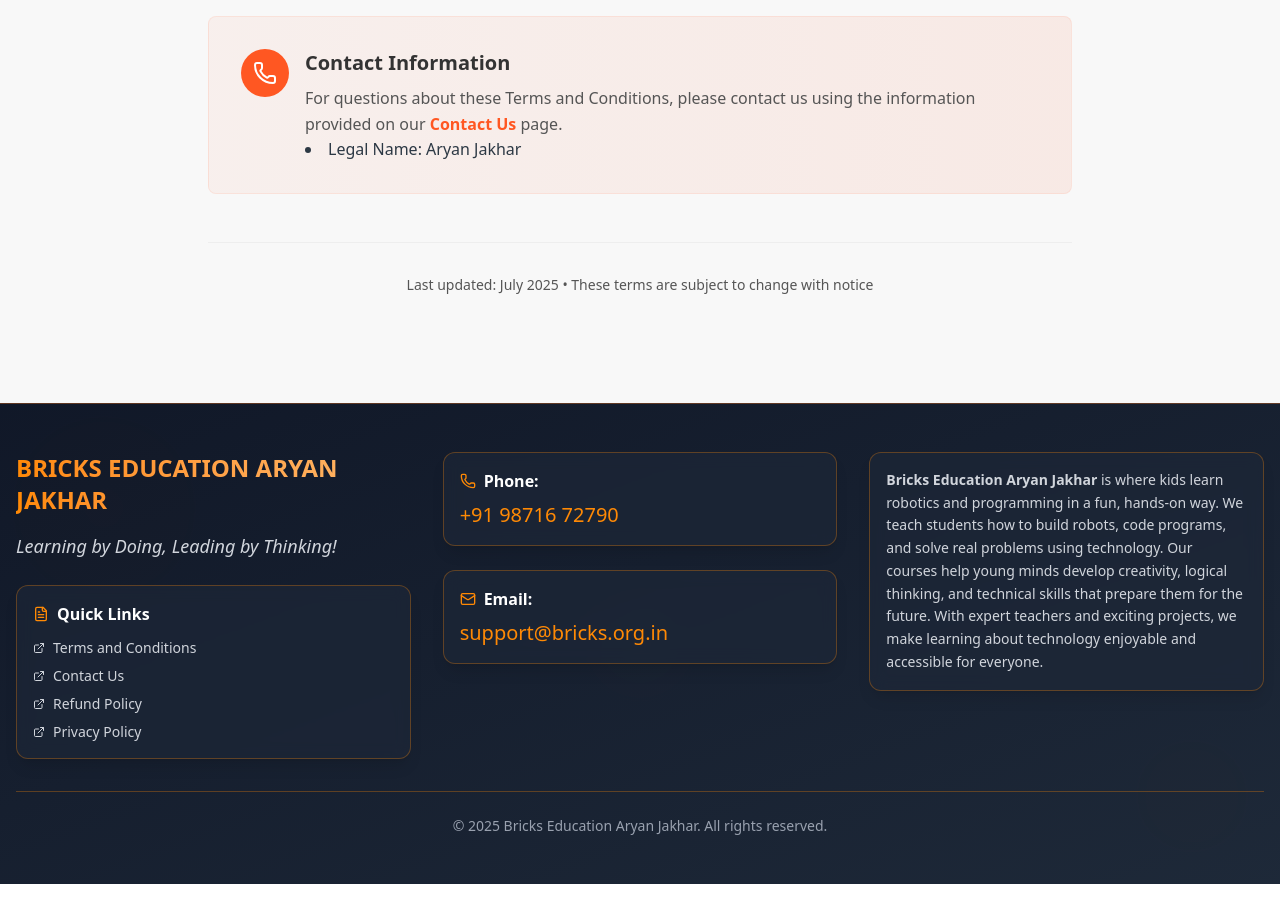
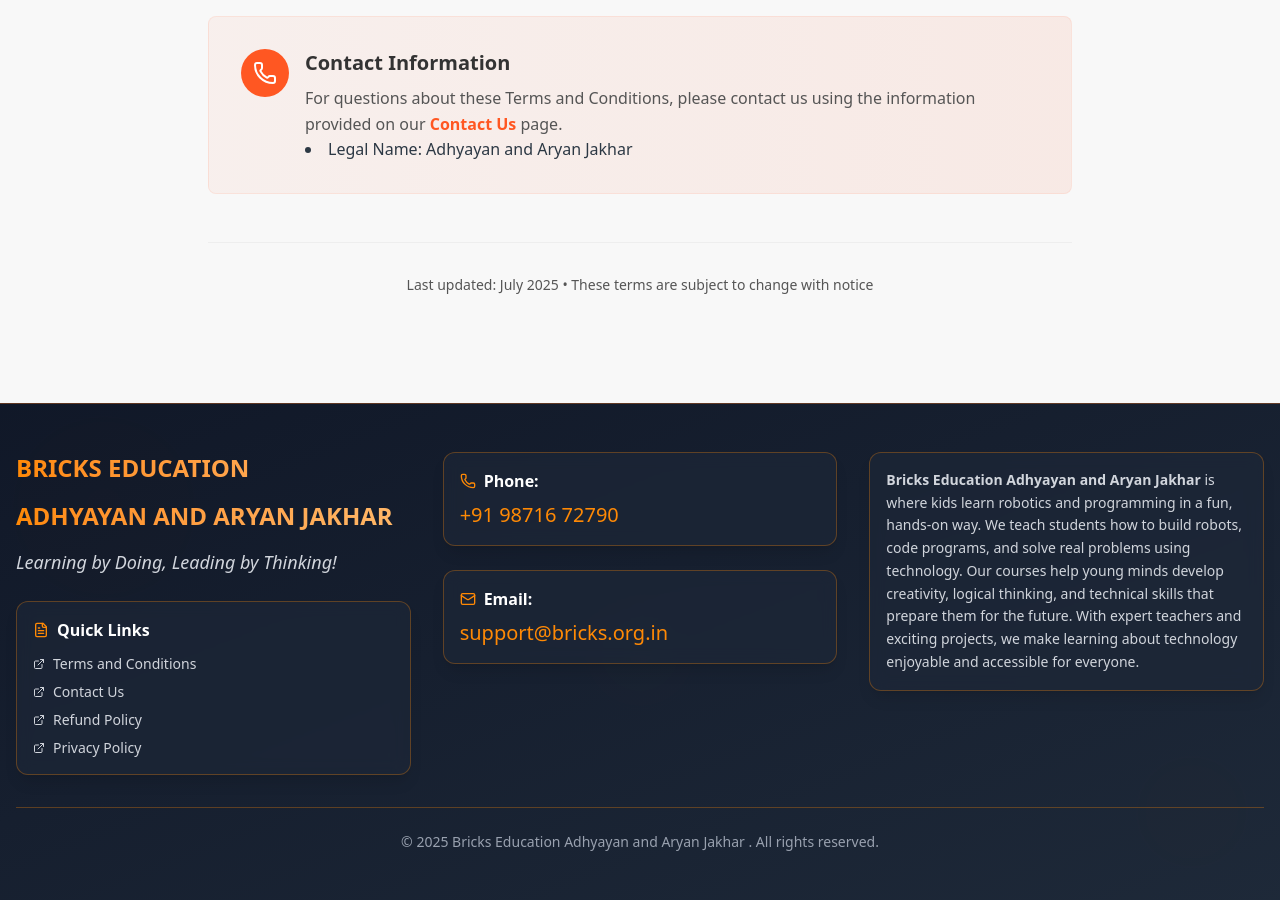
Before and after one commit to Vinay290704/Bricks_Education_Lite, a React (Vite) app: page /terms-and-conditions in a window 1280 px wide. Shown: the part 1520-2420 px from the top of the page. Built offline with nearby package versions, Linux system fonts and the light colour scheme; no server answers.

Commit message:
Final changes

```diff
--- a/src/components/common/Footer.jsx
+++ b/src/components/common/Footer.jsx
@@ -16,7 +16,10 @@
           {/* Bricks Education & Quick Links */}
           <div className="text-center md:text-left">
             <h3 className="text-2xl font-bold mb-4 bg-gradient-to-r from-orange-400 to-orange-300 bg-clip-text text-transparent">
-              BRICKS EDUCATION ARYAN JAKHAR
+              BRICKS EDUCATION
+            </h3>
+            <h3 className="text-2xl font-bold mb-4 bg-gradient-to-r from-orange-400 to-orange-300 bg-clip-text text-transparent">
+              ADHYAYAN AND ARYAN JAKHAR
             </h3>
             <p className="text-gray-300 italic text-lg leading-relaxed font-medium mb-6">
               Learning by Doing, Leading by Thinking!
@@ -94,7 +97,7 @@
           <div className="text-center md:text-left">
             <div className="p-4 rounded-xl bg-gray-800/60 backdrop-blur-sm border border-orange-400/30 shadow-lg">
               <p className="text-sm text-gray-300 leading-relaxed">
-                <strong>Bricks Education Aryan Jakhar </strong>
+                <strong>Bricks Education Adhyayan and Aryan Jakhar </strong>
                 is where kids learn robotics and programming in a fun, hands-on
                 way. We teach students how to build robots, code programs, and
                 solve real problems using technology. Our courses help young
@@ -110,7 +113,8 @@
         {/* Footer Bottom */}
         <div className="mt-8 pt-6 border-t border-orange-400/30 text-center">
           <p className="text-gray-400 text-sm">
-            © 2025 Bricks Education Aryan Jakhar. All rights reserved.
+            © 2025 Bricks Education Adhyayan and Aryan Jakhar . All rights
+            reserved.
           </p>
         </div>
       </div>
--- a/src/pages/ContactUs.jsx
+++ b/src/pages/ContactUs.jsx
@@ -1,5 +1,5 @@
 import React, { useState, useContext } from "react"; // Import useContext
-import { Mail, Phone, MapPin, Linkedin, Send , FileText} from "lucide-react";
+import { Mail, Phone, MapPin, Linkedin, Send, FileText } from "lucide-react";
 import toast, { Toaster } from "react-hot-toast";
 import { DataContext } from "../context/DataContext"; // Import DataContext
 
@@ -50,7 +50,7 @@
       <div className="bg-gradient-to-r from-[#FF5722] to-[#FF7043] text-white">
         <div className="max-w-6xl mx-auto px-4 py-16 text-center">
           <h1 className="text-4xl md:text-5xl font-bold mb-4">
-            Bricks Education Aryan Jakhar
+            Bricks Education Adhyayan and Aryan Jakhar
           </h1>
           <h1 className="text-4xl md:text-5xl font-bold mb-4">Contact Us</h1>
           {/*<p className="text-xl opacity-90 max-w-2xl mx-auto">
@@ -141,13 +141,15 @@
                   </a>
                 </div>
               </div>
-              <div className="p-4 rounded-xl bg-gray-800/60 backdrop-blur-sm border border-orange-400/30 shadow-lg hover:shadow-xl hover:bg-gray-700/60 transition-all duration-300 mt-6"> {/* Added mt-6 for spacing */}
+              <div className="p-4 rounded-xl bg-gray-800/60 backdrop-blur-sm border border-orange-400/30 shadow-lg hover:shadow-xl hover:bg-gray-700/60 transition-all duration-300 mt-6">
+                {" "}
+                {/* Added mt-6 for spacing */}
                 <span className="font-semibold text-white block mb-2 flex items-center gap-2">
                   <FileText className="w-4 h-4 text-orange-400" />
                   Legal Name:
                 </span>
                 <p className="text-gray-300 text-xl font-medium">
-                Aryan Jakhar
+                  Adhyayan and Aryan Jakhar
                 </p>
               </div>
             </div>
--- a/src/pages/PrivacyPolicy.jsx
+++ b/src/pages/PrivacyPolicy.jsx
@@ -254,7 +254,7 @@
       <div className="bg-gradient-to-r from-[#FF5722] to-[#FF7043] text-white">
         <div className="max-w-6xl mx-auto px-4 py-16 text-center">
           <h1 className="text-4xl md:text-5xl font-bold mb-4">
-            Bricks Education Aryan Jakhar
+            Bricks Education Adhyayan and Aryan Jakhar
           </h1>
           <h1 className="text-4xl md:text-5xl font-bold mb-4">
             Privacy Policy
@@ -350,7 +350,7 @@
                 practices, please contact us:
               </p>
               <ul className="mt-2 space-y-1 text-[#555555]">
-                <li>Legal Name: Aryan Jakhar</li>
+                <li>Legal Name: Adhyayan and Aryan Jakhar</li>
                 <li>
                   Email:{" "}
                   <a
--- a/src/pages/RefundPolicy.jsx
+++ b/src/pages/RefundPolicy.jsx
@@ -6,7 +6,7 @@
       <div className="bg-gradient-to-r from-[#FF5722] to-[#FF7043] text-white">
         <div className="max-w-6xl mx-auto px-4 py-16 text-center">
           <h1 className="text-4xl md:text-5xl font-bold mb-4">
-            Bricks Education Aryan Jakhar
+            Bricks Education Adhyayan and Aryan Jakhar
           </h1>
           <h1 className="text-4xl md:text-5xl font-bold mb-4">Refund Policy</h1>
           {/*<p className="text-xl opacity-90 max-w-2xl mx-auto">
@@ -236,7 +236,7 @@
                 clarification before enrolling, please contact us:
               </p>
               <ul className="mt-2 space-y-1 text-[#555555]">
-                <li>Legal Name: Aryan Jakhar</li>
+                <li>Legal Name: Adhyayan and Aryan Jakhar</li>
                 <li>
                   Email:{" "}
                   <a
--- a/src/pages/TermsAndConditions.jsx
+++ b/src/pages/TermsAndConditions.jsx
@@ -370,7 +370,7 @@
       <div className="bg-gradient-to-r from-[#FF5722] to-[#FF7043] text-white">
         <div className="max-w-6xl mx-auto px-4 py-16 text-center">
           <h1 className="text-4xl md:text-5xl font-bold mb-4">
-            Bricks Education Aryan Jakhar
+            Bricks Education Adhyayan and Aryan Jakhar
           </h1>
           <h1 className="text-4xl md:text-5xl font-bold mb-4">
             Terms And Condition
@@ -473,7 +473,7 @@
                 </Link>{" "}
                 page.
               </p>
-              <li>Legal Name: Aryan Jakhar</li>
+              <li>Legal Name: Adhyayan and Aryan Jakhar</li>
             </div>
           </div>
         </div>
```
Lines whose indentation alone changed are shown as unchanged.
